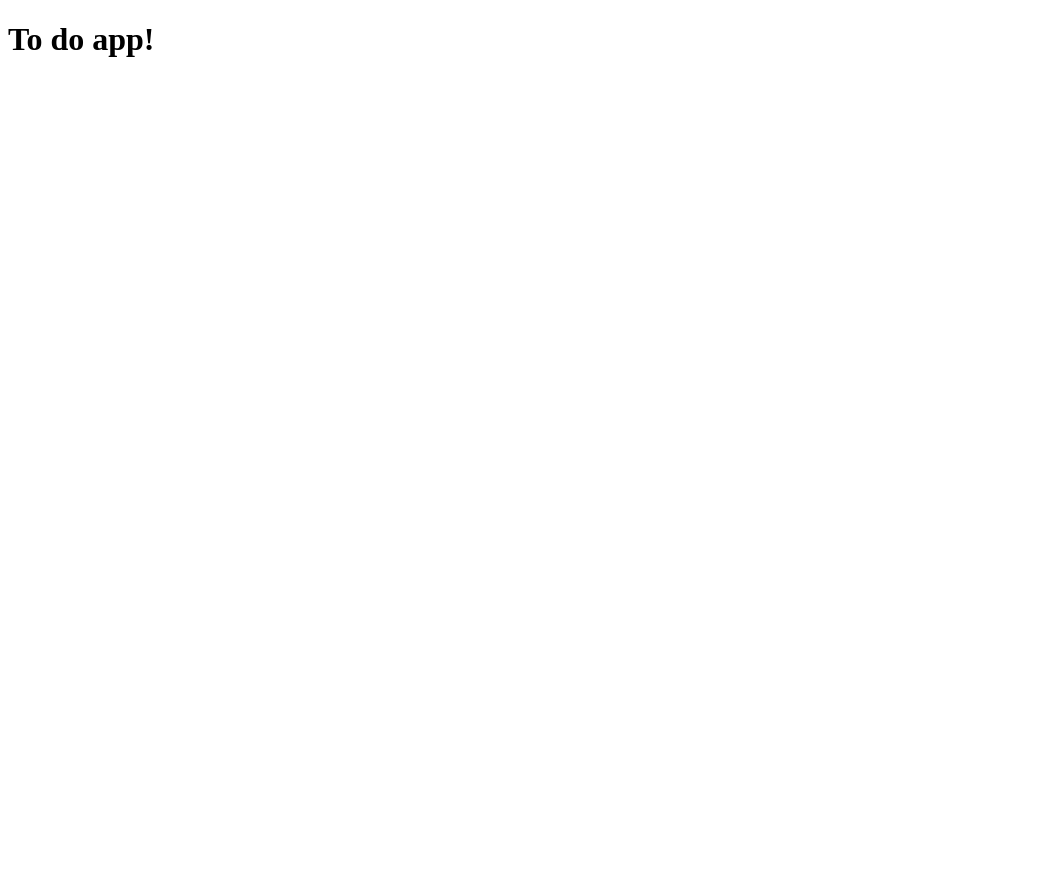
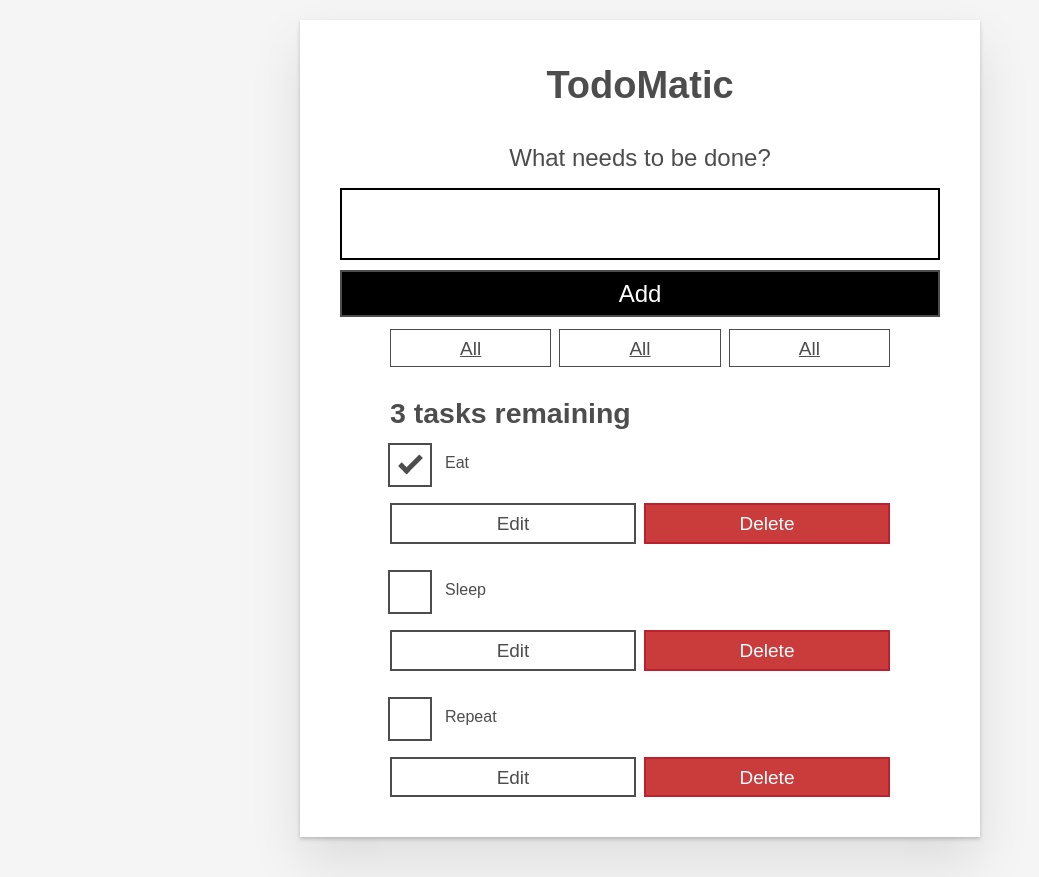
Before and after one commit to Diana-Deluvian/side-projects-and-practise, a React (Create React App) app in the folder to-do-react/: page / in a window 1280 px wide. Shown: the whole page, without its empty margins (0-1039 px from the left). Before the commit the page ends 800 px from the top, so only its background shows below. Built offline with nearby package versions, Linux system fonts and the light colour scheme.

Commit message:
added styling and structure

```diff
--- a/to-do-react/src/App.js
+++ b/to-do-react/src/App.js
@@ -1,9 +1,34 @@
 import React from 'react';
-import './App.css';
+import Todo from "./components/Todo";
+import Form from "./components/Form";
+import FilterButton from "./components/FilterButton"
 
-function App() {
+
+
+function App(props) {
+  const taskList = props.tasks.map(task => (
+      <Todo id={task.id} name={task.name} completed={task.completed} key={task.id} />));
   return (
-    <h1>To do app!</h1>
+    <div className="todoapp stack-large">
+      <h1>TodoMatic</h1>
+      <Form />
+      <div className="filters btn-group stack-exception">
+        <FilterButton />
+        <FilterButton />
+        <FilterButton />
+      </div>
+      <h2 id="list-heading">
+        3 tasks remaining
+      </h2>
+      <ul
+        role="list"
+        className="todo-list stack-large stack-exception"
+        aria-labelledby="list-heading"
+      >
+        {taskList}
+
+      </ul>
+    </div>
   );
 }
 export default App;
--- /dev/null
+++ b/to-do-react/src/components/FilterButton.js
@@ -0,0 +1,13 @@
+import React from 'react';
+
+function FilterButton(props) {
+    return(
+        <button type="button" className="btn toggle-btn" aria-pressed="true">
+      <span className="visually-hidden">Show </span>
+      <span>all </span>
+      <span className="visually-hidden"> tasks</span>
+    </button>
+    );
+}
+
+export default FilterButton;
--- /dev/null
+++ b/to-do-react/src/components/Form.js
@@ -0,0 +1,25 @@
+import React from 'react';
+
+function Form(props) {
+    return(
+        <form>
+        <h2 className="label-wrapper">
+          <label htmlFor="new-todo-input" className="label__lg">
+            What needs to be done?
+          </label>
+        </h2>
+        <input
+          type="text"
+          id="new-todo-input"
+          className="input input__lg"
+          name="text"
+          autoComplete="off"
+        />
+        <button type="submit" className="btn btn__primary btn__lg">
+          Add
+        </button>
+      </form>
+    );
+}
+
+export default Form;
--- /dev/null
+++ b/to-do-react/src/components/Todo.js
@@ -0,0 +1,24 @@
+import React from 'react';
+
+export default function Todo(props) {
+    console.log(props);
+    console.log(props.completed);
+    return (
+        <li className="todo stack-small">
+          <div className="c-cb">
+            <input id={props.id} type="checkbox" defaultChecked={props.completed} />
+            <label className="todo-label" htmlFor="todo-0">
+              {props.name}
+            </label>
+          </div>
+          <div className="btn-group">
+            <button type="button" className="btn">
+              Edit <span className="visually-hidden">Eat</span>
+            </button>
+            <button type="button" className="btn btn__danger">
+              Delete <span className="visually-hidden">Eat</span>
+            </button>
+          </div>
+        </li>
+    );
+}
--- a/to-do-react/src/index.css
+++ b/to-do-react/src/index.css
@@ -0,0 +1,292 @@
+/* RESETS */
+*,
+*::before,
+*::after {
+  box-sizing: border-box;
+}
+*:focus {
+  outline: 3px dashed #228bec;
+  outline-offset: 0;
+}
+html {
+  font: 62.5% / 1.15 sans-serif;
+}
+h1,
+h2 {
+  margin-bottom: 0;
+}
+ul {
+  list-style: none;
+  padding: 0;
+}
+button {
+  border: none;
+  margin: 0;
+  padding: 0;
+  width: auto;
+  overflow: visible;
+  background: transparent;
+  color: inherit;
+  font: inherit;
+  line-height: normal;
+  -webkit-font-smoothing: inherit;
+  -moz-osx-font-smoothing: inherit;
+  -webkit-appearance: none;
+}
+button::-moz-focus-inner {
+  border: 0;
+}
+button,
+input,
+optgroup,
+select,
+textarea {
+  font-family: inherit;
+  font-size: 100%;
+  line-height: 1.15;
+  margin: 0;
+}
+button,
+input {
+  overflow: visible;
+}
+input[type="text"] {
+  border-radius: 0;
+}
+body {
+  width: 100%;
+  max-width: 68rem;
+  margin: 0 auto;
+  font: 1.6rem/1.25 Arial, sans-serif;
+  background-color: #f5f5f5;
+  color: #4d4d4d;
+}
+@media screen and (min-width: 620px) {
+  body {
+    font-size: 1.9rem;
+    line-height: 1.31579;
+  }
+}
+/*END RESETS*/
+/* GLOBAL STYLES */
+.form-group > input[type="text"] {
+  display: inline-block;
+  margin-top: 0.4rem;
+}
+.btn {
+  padding: 0.8rem 1rem 0.7rem;
+  border: 0.2rem solid #4d4d4d;
+  cursor: pointer;
+  text-transform: capitalize;
+}
+.btn.toggle-btn {
+  border-width: 1px;
+  border-color: #d3d3d3;
+}
+.btn.toggle-btn[aria-pressed="true"] {
+  text-decoration: underline;
+  border-color: #4d4d4d;
+}
+.btn__danger {
+  color: #fff;
+  background-color: #ca3c3c;
+  border-color: #bd2130;
+}
+.btn__filter {
+  border-color: lightgrey;
+}
+.btn__primary {
+  color: #fff;
+  background-color: #000;
+}
+.btn-group {
+  display: flex;
+  justify-content: space-between;
+}
+.btn-group > * {
+  flex: 1 1 49%;
+}
+.btn-group > * + * {
+  margin-left: 0.8rem;
+}
+.label-wrapper {
+  margin: 0;
+  flex: 0 0 100%;
+  text-align: center;
+}
+.visually-hidden {
+  position: absolute !important;
+  height: 1px;
+  width: 1px;
+  overflow: hidden;
+  clip: rect(1px 1px 1px 1px);
+  clip: rect(1px, 1px, 1px, 1px);
+  white-space: nowrap;
+}
+[class*="stack"] > * {
+  margin-top: 0;
+  margin-bottom: 0;
+}
+.stack-small > * + * {
+  margin-top: 1.25rem;
+}
+.stack-large > * + * {
+  margin-top: 2.5rem;
+}
+@media screen and (min-width: 550px) {
+  .stack-small > * + * {
+    margin-top: 1.4rem;
+  }
+  .stack-large > * + * {
+    margin-top: 2.8rem;
+  }
+}
+.stack-exception {
+  margin-top: 1.2rem;
+}
+/* END GLOBAL STYLES */
+.todoapp {
+  background: #fff;
+  margin: 2rem 0 4rem 0;
+  padding: 1rem;
+  position: relative;
+  box-shadow: 0 2px 4px 0 rgba(0, 0, 0, 0.2), 0 2.5rem 5rem 0 rgba(0, 0, 0, 0.1);
+}
+@media screen and (min-width: 550px) {
+  .todoapp {
+    padding: 4rem;
+  }
+}
+.todoapp > * {
+  max-width: 50rem;
+  margin-left: auto;
+  margin-right: auto;
+}
+.todoapp > form {
+  max-width: 100%;
+}
+.todoapp > h1 {
+  display: block;
+  max-width: 100%;
+  text-align: center;
+  margin: 0;
+  margin-bottom: 1rem;
+}
+.label__lg {
+  line-height: 1.01567;
+  font-weight: 300;
+  padding: 0.8rem;
+  margin-bottom: 1rem;
+  text-align: center;
+}
+.input__lg {
+  padding: 2rem;
+  border: 2px solid #000;
+}
+.input__lg:focus {
+  border-color: #4d4d4d;
+  box-shadow: inset 0 0 0 2px;
+}
+[class*="__lg"] {
+  display: inline-block;
+  width: 100%;
+  font-size: 1.9rem;
+}
+[class*="__lg"]:not(:last-child) {
+  margin-bottom: 1rem;
+}
+@media screen and (min-width: 620px) {
+  [class*="__lg"] {
+    font-size: 2.4rem;
+  }
+}
+.filters {
+  width: 100%;
+  margin: unset auto;
+}
+/* Todo item styles */
+.todo {
+  display: flex;
+  flex-direction: row;
+  flex-wrap: wrap;
+}
+.todo > * {
+  flex: 0 0 100%;
+}
+.todo-text {
+  width: 100%;
+  min-height: 4.4rem;
+  padding: 0.4rem 0.8rem;
+  border: 2px solid #565656;
+}
+.todo-text:focus {
+  box-shadow: inset 0 0 0 2px;
+}
+/* CHECKBOX STYLES */
+.c-cb {
+  box-sizing: border-box;
+  font-family: Arial, sans-serif;
+  -webkit-font-smoothing: antialiased;
+  font-weight: 400;
+  font-size: 1.6rem;
+  line-height: 1.25;
+  display: block;
+  position: relative;
+  min-height: 44px;
+  padding-left: 40px;
+  clear: left;
+}
+.c-cb > label::before,
+.c-cb > input[type="checkbox"] {
+  box-sizing: border-box;
+  top: -2px;
+  left: -2px;
+  width: 44px;
+  height: 44px;
+}
+.c-cb > input[type="checkbox"] {
+  -webkit-font-smoothing: antialiased;
+  cursor: pointer;
+  position: absolute;
+  z-index: 1;
+  margin: 0;
+  opacity: 0;
+}
+.c-cb > label {
+  font-size: inherit;
+  font-family: inherit;
+  line-height: inherit;
+  display: inline-block;
+  margin-bottom: 0;
+  padding: 8px 15px 5px;
+  cursor: pointer;
+  touch-action: manipulation;
+}
+.c-cb > label::before {
+  content: "";
+  position: absolute;
+  border: 2px solid currentColor;
+  background: transparent;
+}
+.c-cb > input[type="checkbox"]:focus + label::before {
+  border-width: 4px;
+  outline: 3px dashed #228bec;
+}
+.c-cb > label::after {
+  box-sizing: content-box;
+  content: "";
+  position: absolute;
+  top: 11px;
+  left: 9px;
+  width: 18px;
+  height: 7px;
+  transform: rotate(-45deg);
+  border: solid;
+  border-width: 0 0 5px 5px;
+  border-top-color: transparent;
+  opacity: 0;
+  background: transparent;
+}
+.c-cb > input[type="checkbox"]:checked + label::after {
+  opacity: 1;
+}
--- a/to-do-react/src/index.js
+++ b/to-do-react/src/index.js
@@ -3,9 +3,13 @@
 import './index.css';
 import App from './App';
 
+const DATA = [
+  { id: "todo-0", name: "Eat", completed: true },
+  { id: "todo-1", name: "Sleep", completed: false },
+  { id: "todo-2", name: "Repeat", completed: false }
+];
+
 ReactDOM.render(
-  <React.StrictMode>
-    <App />
-  </React.StrictMode>,
+    <App tasks={DATA}/>,
   document.getElementById('root')
 );
```
